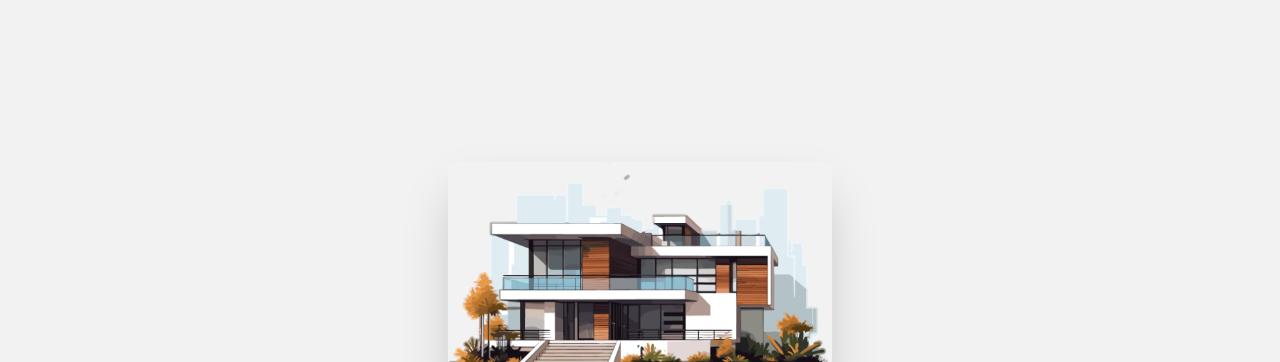
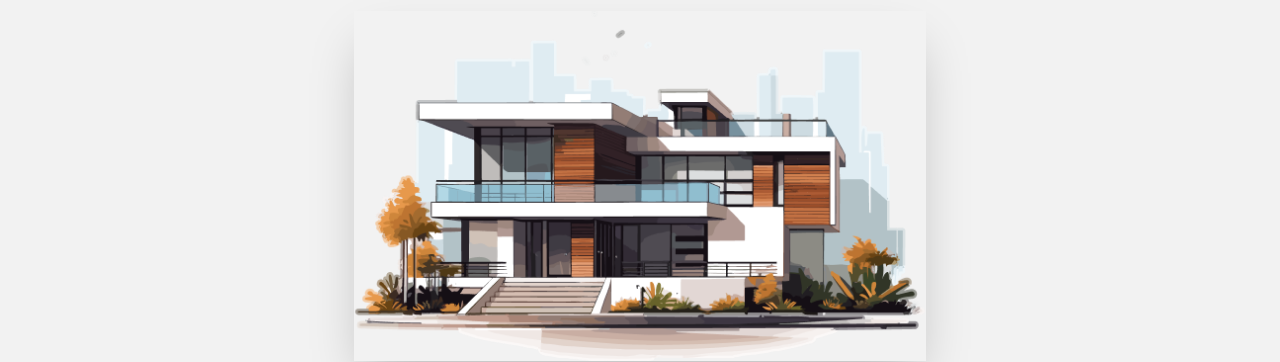
Before and after one commit to tasrif-66/ph-assingment-03, a plain HTML site: page index.html in a window 1280 px wide. Shown: the part 53-415 px from the top of the page. Drawn offline with nearby package versions, Linux system fonts and the light colour scheme.

Commit message:
margin issu fixed

```diff
--- a/index.html
+++ b/index.html
@@ -86,9 +86,9 @@
     <!-- Hero section -->
     <!-- A barn house section-->
     <section>
-      <div class="hero bg-base-200 min-h-screen">
-        <div class="hero-content flex-col lg:flex-col ali">
-          <img src="./assets/banner.png" class="max-w-sm rounded-lg shadow-2xl" />
+      <div class="hero bg-base-200 ">
+        <div class="hero-content flex-col lg:flex-col ">
+          <img src="./assets/banner.png" class=" shadow-2xl" />
           <div class="text-center">
             <h1 class="text-5xl font-bold">A barn house of this design has a striking appearance</h1>s
             <p class="py-6">
```
